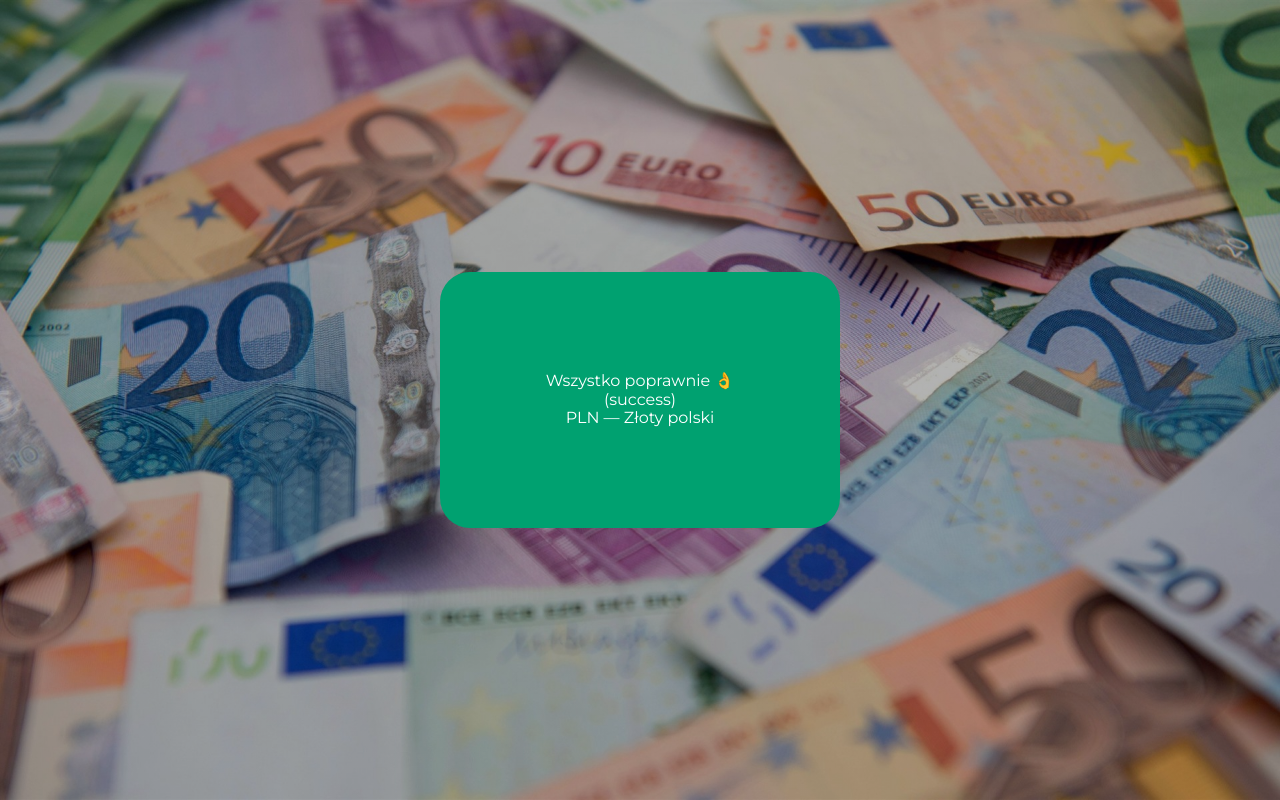
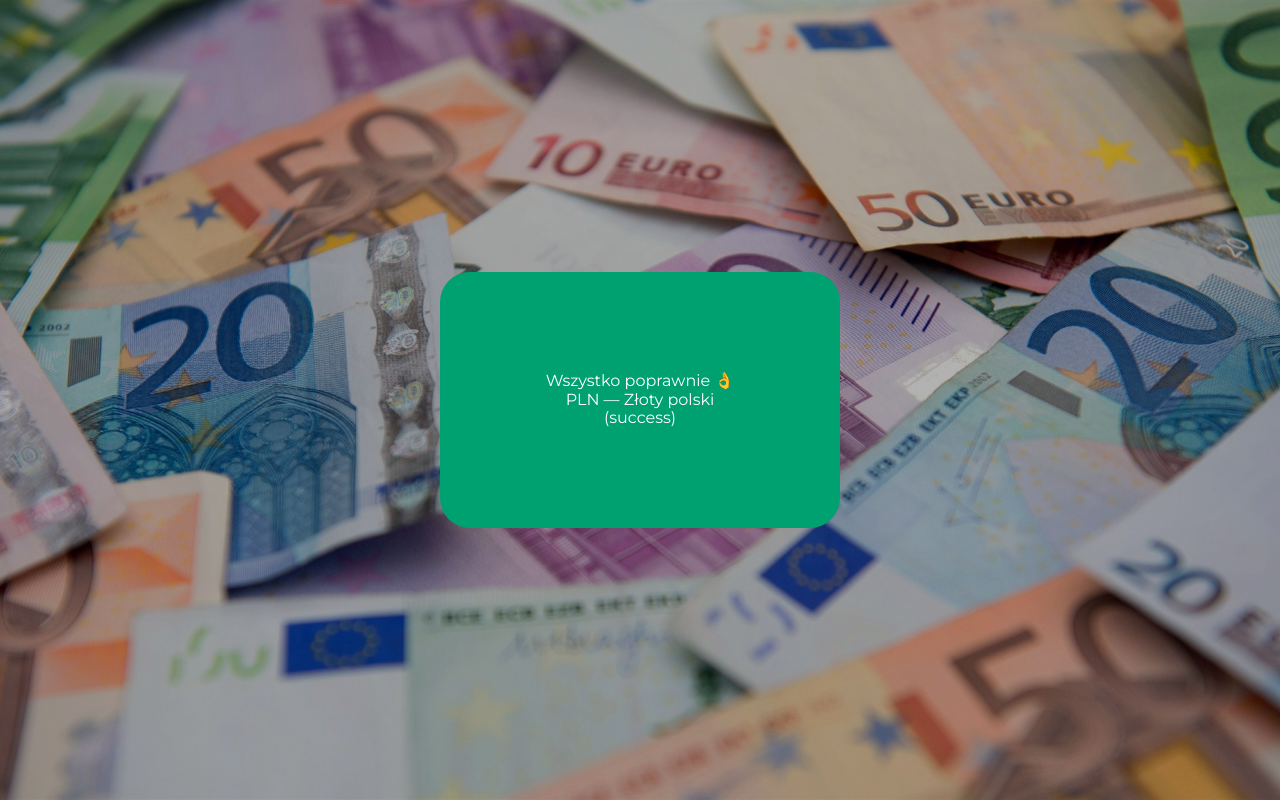
Before and after one commit to lkkolosowski/currency-converter-react, a React (Create React App) app: page / in a window 1280 px wide. Built offline with nearby package versions, Linux system fonts and the light colour scheme; a web font is replaced by a local one.

Commit message:
add status property

```diff
--- a/src/Error/index.js
+++ b/src/Error/index.js
@@ -1,12 +1,11 @@
 import { Paragraph, Span } from "./styled";
 
-const Error = () => {
+const Error = ({ status }) => {
   return (
     <Paragraph>
       <Span>
-        O nie! nie udało się.
-        <br />
-        (error)
+        O nie! Nie udało się.
+        <br /><br />({`${status}`})
       </Span>
     </Paragraph>
   );
--- a/src/Pending/index.js
+++ b/src/Pending/index.js
@@ -1,12 +1,12 @@
 import { Paragraph, Span } from "./styled";
 
-const Pending = () => {
+const Pending = ({ status }) => {
   return (
     <Paragraph>
       <Span>
         Czekaj ...
         <br />
-        (pending)
+        <br />({`${status}`})
       </Span>
     </Paragraph>
   );
--- a/src/Success/index.js
+++ b/src/Success/index.js
@@ -1,15 +1,15 @@
 import { Paragraph, Span } from "./styled";
 
-const Success = ({ currencies }) => {
+const Success = ({ currencies, status }) => {
 
   return (
     <Paragraph>
       <Span>
         Wszystko poprawnie 👌
         <br />
-        (success)
+        {`${currencies[9].code}`}{` — `}{`${currencies[9].name}`}
         <br />
-        {`${currencies[9].code}`}{` — `}{`${currencies[9].name}`}
+        ({`${status}`})
       </Span>
     </Paragraph>
   );
```
